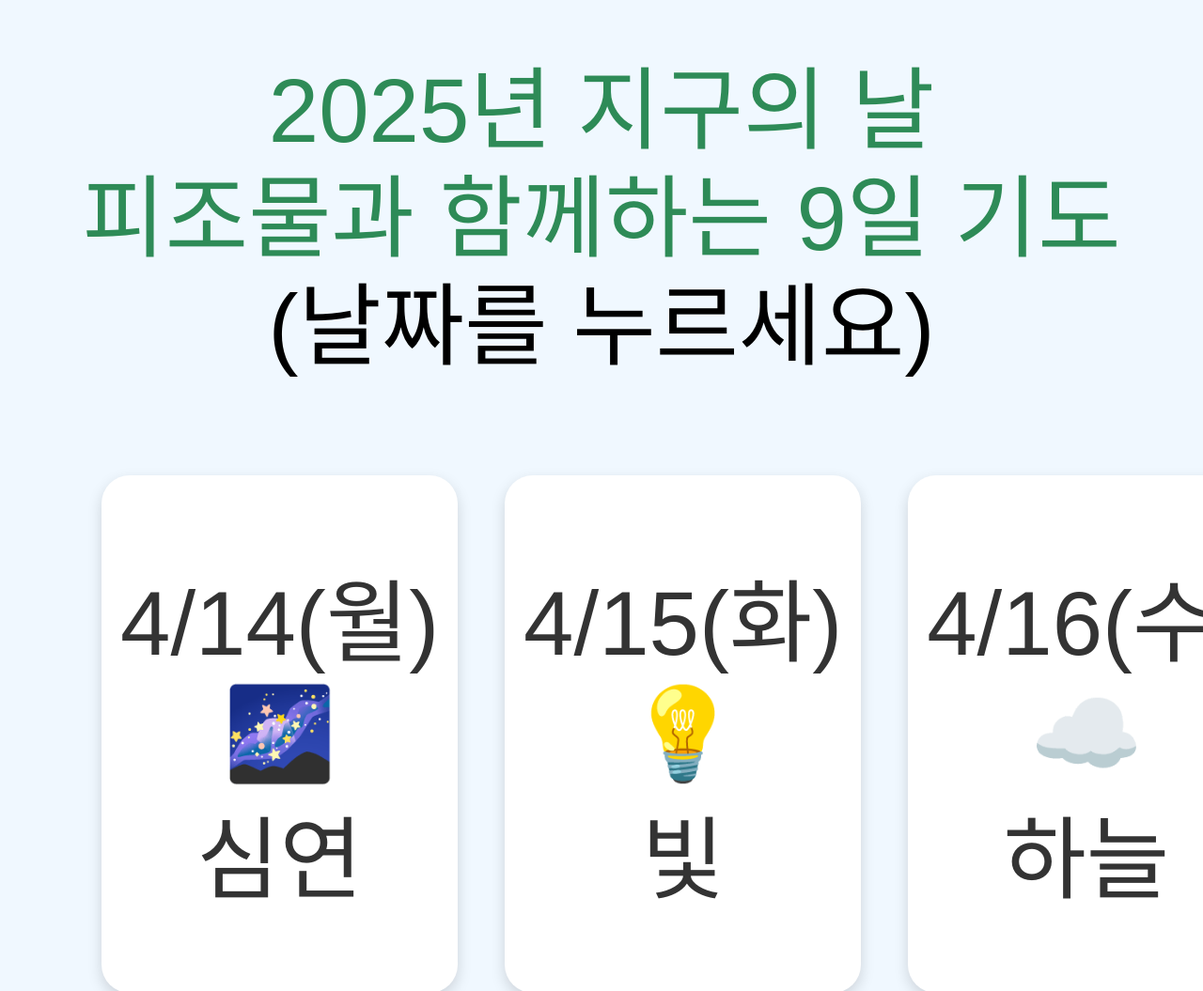
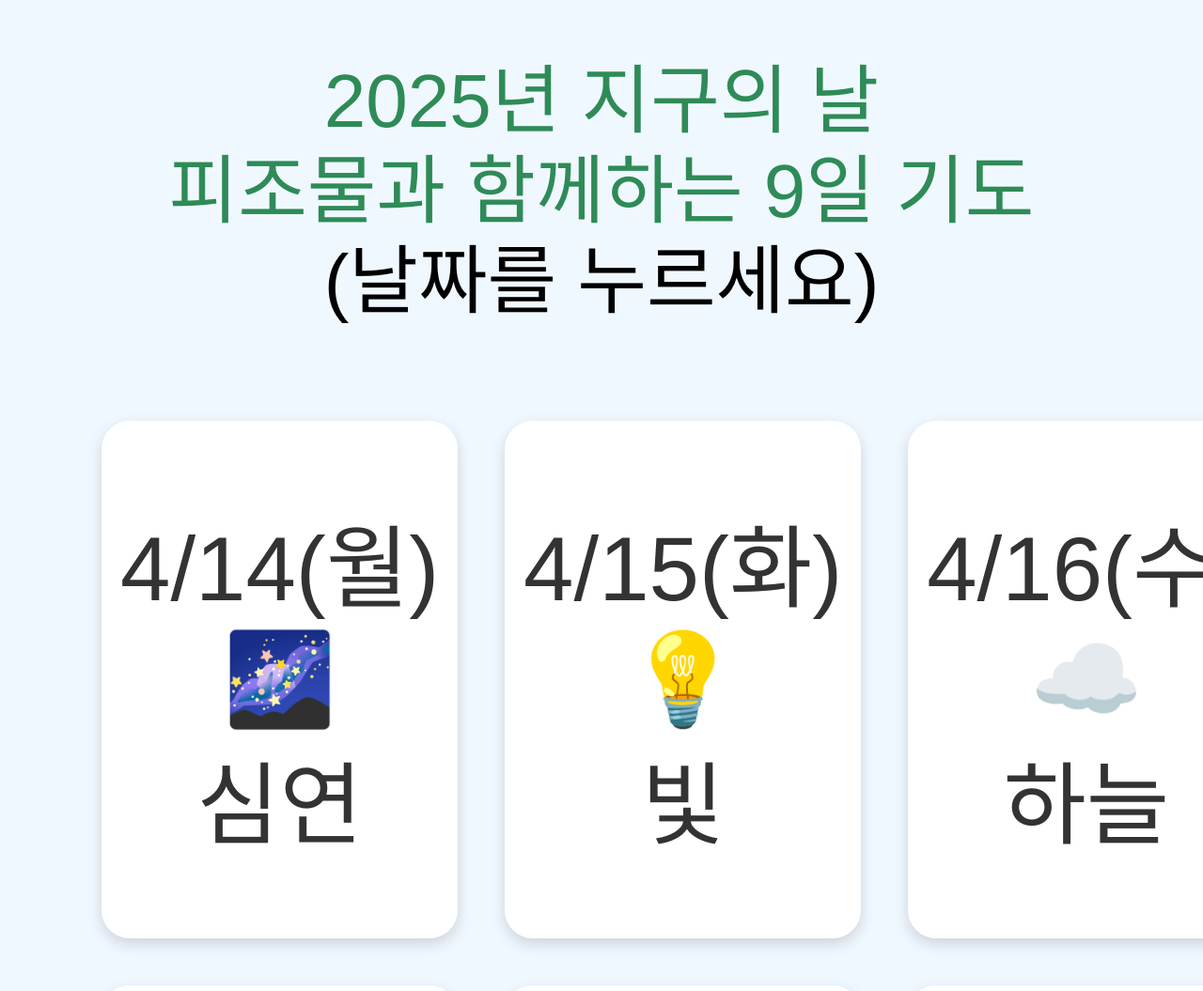
Before and after one commit to bagemy/share, a plain HTML site: page index.html in a window 1280 px wide. Shown: the top 1055 px of the page at 94% size. Drawn offline with Linux system fonts and the light colour scheme.

Commit message:
Add files via upload

```diff
--- a/index.html
+++ b/index.html
@@ -15,7 +15,7 @@
     .title {
       margin-top: 60px;
       color: #2e8b57;
-      font-size: 6em; /* 카드와 같은 크기 */
+      font-size: 5em; /* 카드와 같은 크기 */
       line-height: 1.2;
     }
     .day-list {
```
